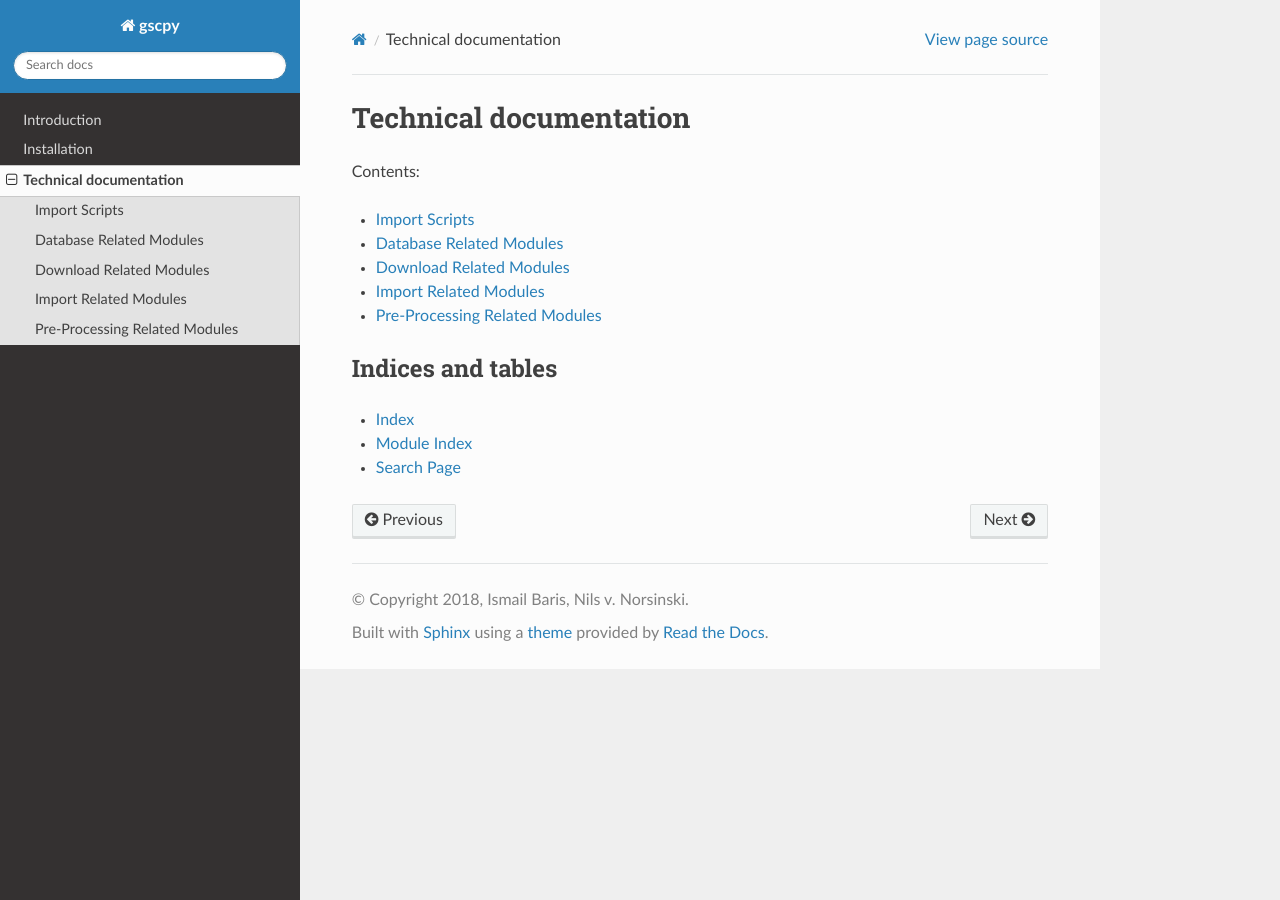
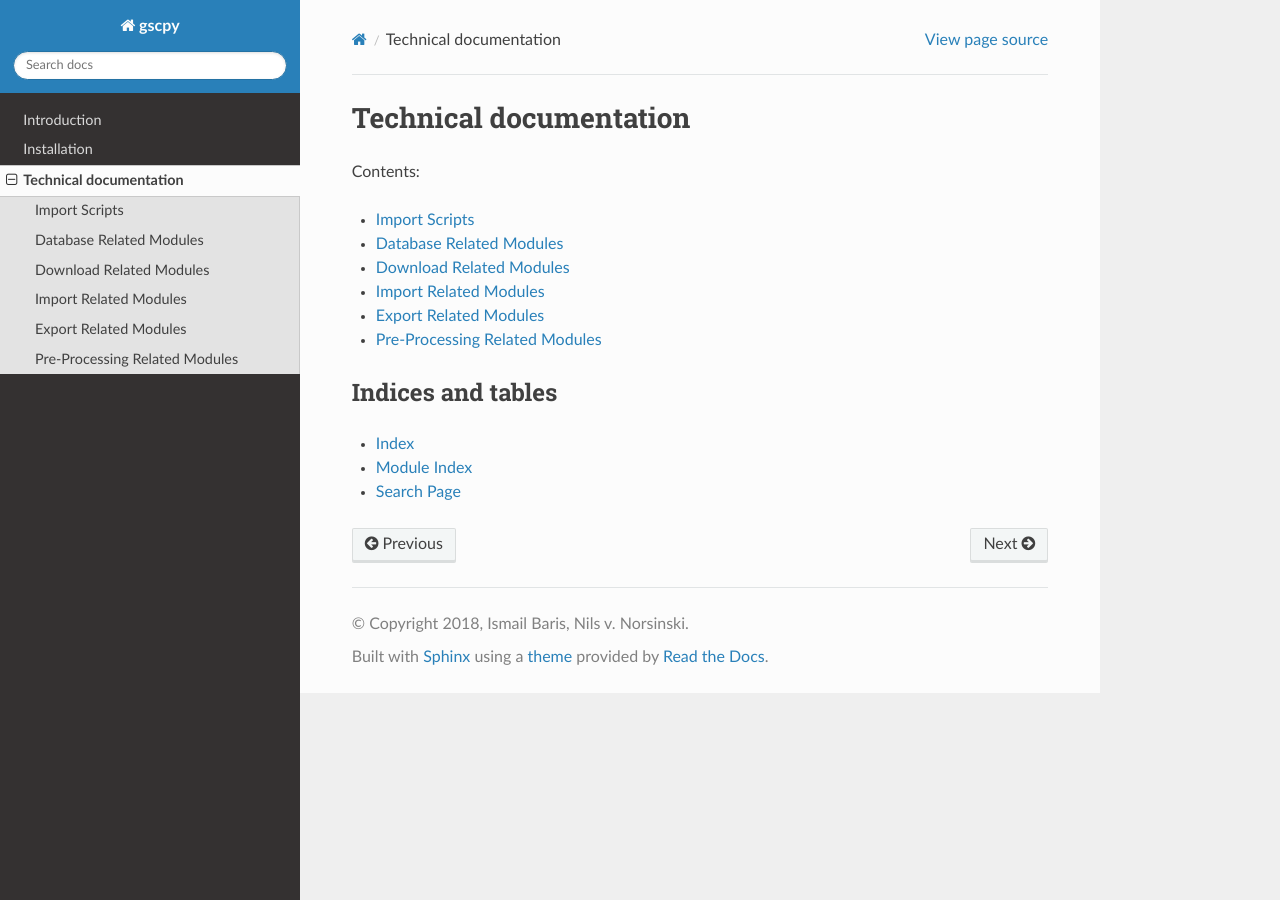
Before and after one commit to ibaris/gscpy, a Sphinx documentation site: the page built from docs/annex_technical.rst, in a window 1280 px wide. Built offline with Sphinx 7.4.7 and the Read the Docs theme 2.0.0, drawn with Linux system fonts in a browser that asks for light colours.

```diff
--- a/docs/annex_technical.rst
+++ b/docs/annex_technical.rst
@@ -11,6 +11,7 @@ Contents:
    database
    download
    import
+   export
    pre_process
 
 Indices and tables
--- /dev/null
+++ b/docs/export.rst
@@ -0,0 +1,6 @@
+Export Related Modules
+-----------------------
+Exports GRASS raster maps from a selection into GDAL supported formats.
+
+.. automodule:: gscpy.out_l_export.out_l_gdal
+   :members: OutLGdal
```
